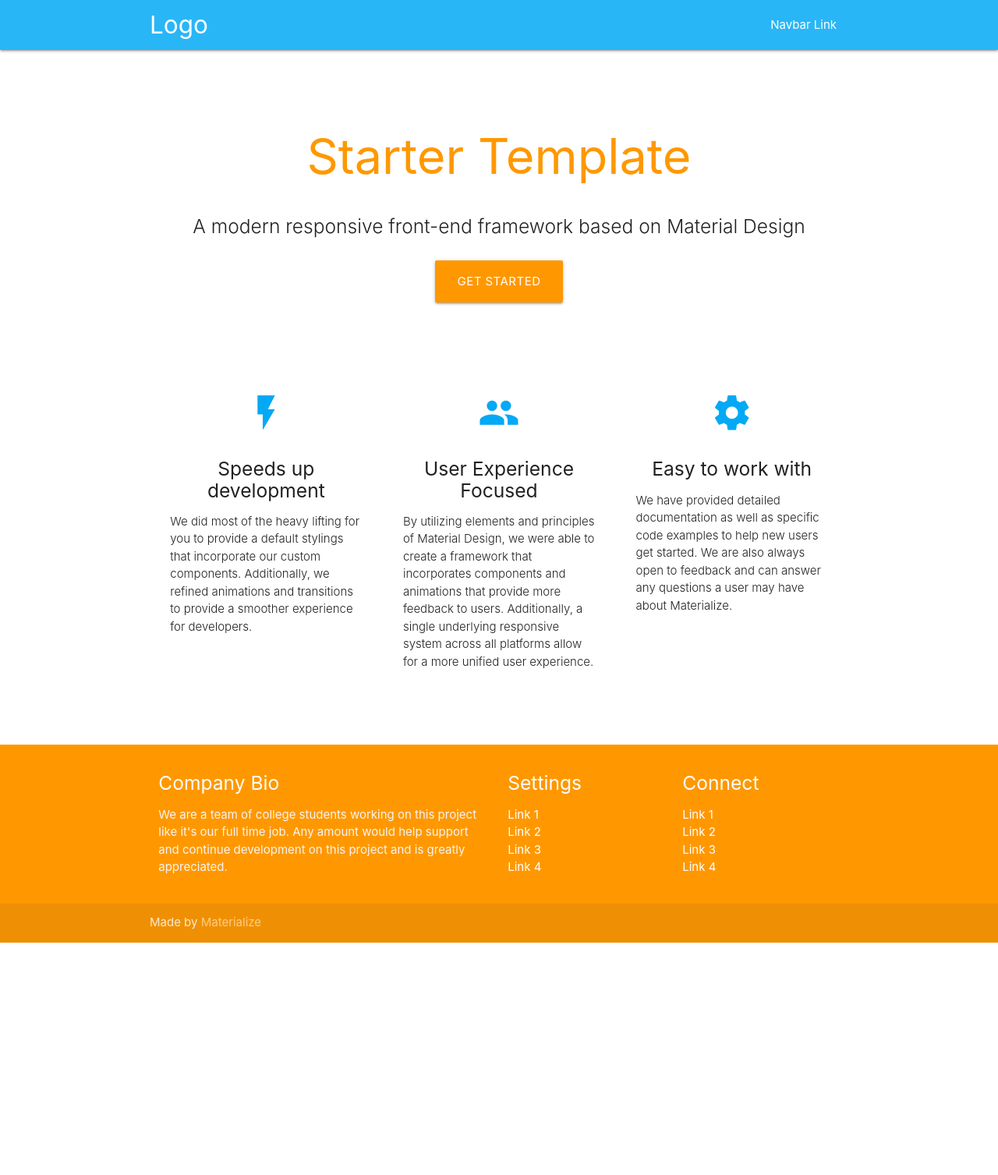
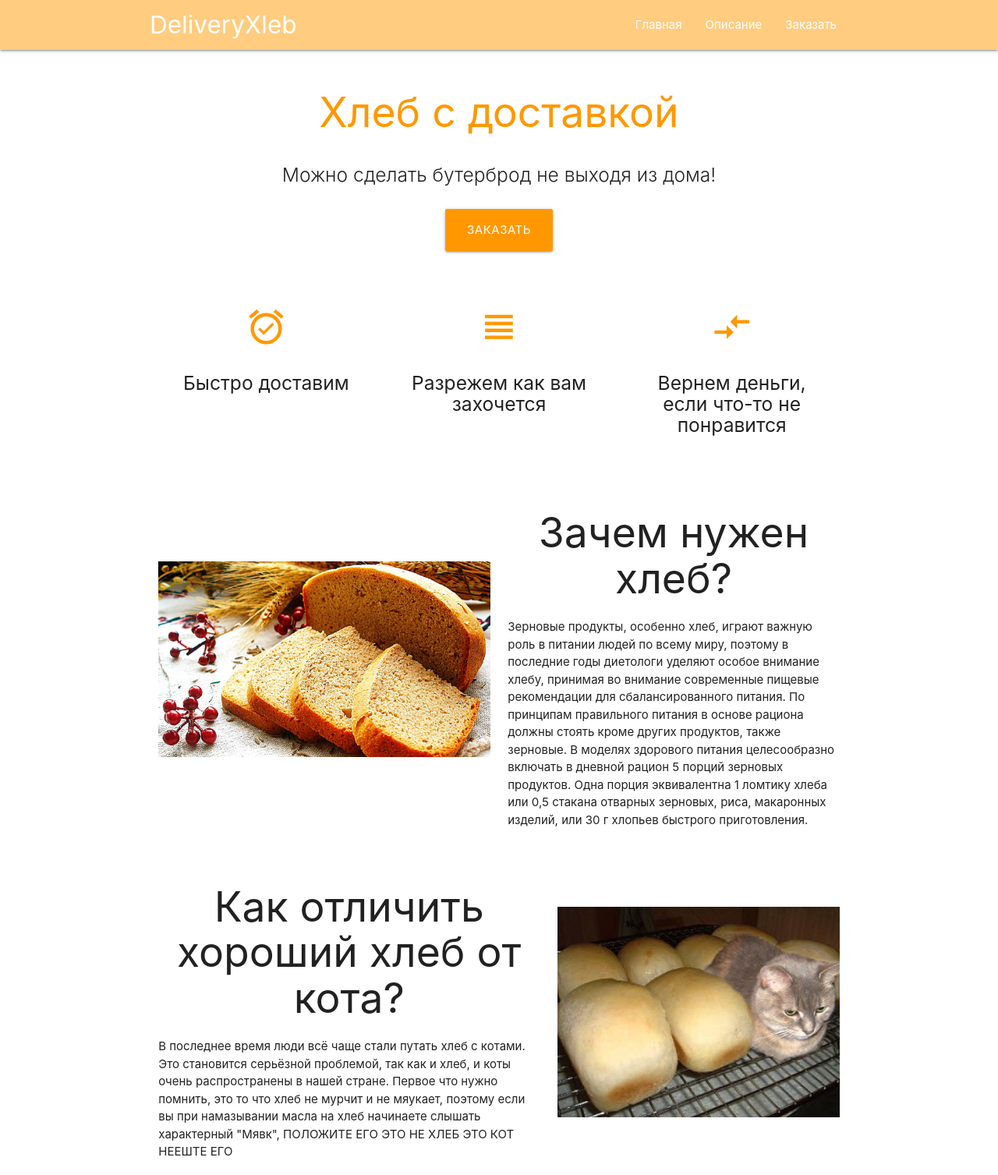
Before and after one commit to valentinp17/Xleb-and-cat, a plain HTML site: page index.html in a window 1280 px wide. Shown: the top 1507 px of the page at 78% size. Before the commit the page ends 1209 px from the top, so only its background shows below. Drawn offline with nearby package versions, Linux system fonts and the light colour scheme.

Commit message:
Added pics and text

```diff
--- a/index.html
+++ b/index.html
@@ -3,7 +3,7 @@
 <head>
     <meta http-equiv="Content-Type" content="text/html; charset=UTF-8"/>
     <meta name="viewport" content="width=device-width, initial-scale=1, maximum-scale=1.0"/>
-  <title>Starter Template - Materialize</title>
+    <title>Хлеб</title>
 
     <!-- CSS  -->
     <link href="https://fonts.googleapis.com/icon?family=Material+Icons" rel="stylesheet">
@@ -11,106 +11,109 @@
     <link href="css/style.css" type="text/css" rel="stylesheet" media="screen,projection"/>
 </head>
 <body>
-  <nav class="light-blue lighten-1" role="navigation">
-    <div class="nav-wrapper container"><a id="logo-container" href="#" class="brand-logo">Logo</a>
+<nav class="orange lighten-3" role="navigation">
+    <div class="nav-wrapper container"><a id="logo-container" href="#" class="brand-logo">DeliveryXleb</a>
         <ul class="right hide-on-med-and-down">
-        <li><a href="#">Navbar Link</a></li>
+            <li><a href="#index-banner">Главная</a></li>
+            <li><a href="#long-text">Описание</a></li>
+            <li><a href="#form">Заказать</a></li>
         </ul>
 
         <ul id="nav-mobile" class="sidenav">
-        <li><a href="#">Navbar Link</a></li>
+            <li><a href="#index-banner">Главная</a></li>
+            <li><a href="#advantages">Преимущества</a></li>
+            <li><a href="#long-text">Описание</a></li>
+            <li><a href="#form">Заказать</a></li>
         </ul>
         <a href="#" data-target="nav-mobile" class="sidenav-trigger"><i class="material-icons">menu</i></a>
     </div>
 </nav>
 <div class="section no-pad-bot" id="index-banner">
     <div class="container">
-      <br><br>
-      <h1 class="header center orange-text">Starter Template</h1>
+
+      <h2 class="header center orange-text">Хлеб с доставкой</h1>
       <div class="row center">
-        <h5 class="header col s12 light">A modern responsive front-end framework based on Material Design</h5>
+        <h5 class="header col s12 light">Можно сделать бутерброд не выходя из дома!</h5>
       </div>
       <div class="row center">
-        <a href="http://materializecss.com/getting-started.html" id="download-button" class="btn-large waves-effect waves-light orange">Get Started</a>
+        <a href="#form" id="download-button" class="btn-large waves-effect waves-light orange">Заказать</a>
       </div>
-      <br><br>
+
 
     </div>
   </div>
 
 
 <div class="container">
-    <div class="section">
+    <div class="section" id="advantages">
 
-      <!--   Icon Section   -->
         <div class="row">
             <div class="col s12 m4">
                 <div class="icon-block">
-            <h2 class="center light-blue-text"><i class="material-icons">flash_on</i></h2>
-            <h5 class="center">Speeds up development</h5>
-
-            <p class="light">We did most of the heavy lifting for you to provide a default stylings that incorporate our custom components. Additionally, we refined animations and transitions to provide a smoother experience for developers.</p>
+                    <h2 class="center orange-text"><i class="material-icons">alarm_on</i></h2>
+                    <h5 class="center">Быстро доставим</h5>
                 </div>
             </div>
 
             <div class="col s12 m4">
                 <div class="icon-block">
-            <h2 class="center light-blue-text"><i class="material-icons">group</i></h2>
-            <h5 class="center">User Experience Focused</h5>
-
-            <p class="light">By utilizing elements and principles of Material Design, we were able to create a framework that incorporates components and animations that provide more feedback to users. Additionally, a single underlying responsive system across all platforms allow for a more unified user experience.</p>
+                    <h2 class="center orange-text"><i class="material-icons">view_headline</i></h2>
+                    <h5 class="center">Разрежем как вам захочется</h5>
                 </div>
             </div>
 
             <div class="col s12 m4">
                 <div class="icon-block">
-            <h2 class="center light-blue-text"><i class="material-icons">settings</i></h2>
-            <h5 class="center">Easy to work with</h5>
-
-            <p class="light">We have provided detailed documentation as well as specific code examples to help new users get started. We are also always open to feedback and can answer any questions a user may have about Materialize.</p>
+                    <h2 class="center orange-text"><i class="material-icons">compare_arrows</i></h2>
+                    <h5 class="center">Вернем деньги, если что-то не понравится</h5>
                 </div>
             </div>
         </div>
 
     </div>
-    <br><br>
+    <div class="section" id="long-text">
+        <div class="row valign-wrapper">
+            <div class="col s12 m6">
+                <img src="2.jpg" class="responsive-img" alt="хлеб">
+            </div>
+            <div class="col s12 m6 14">
+                <h2 class="center">Зачем нужен хлеб?</h2>
+                <p>Зерновые продукты, особенно хлеб, играют важную роль в питании людей по всему миру, поэтому в последние годы диетологи уделяют особое внимание хлебу, принимая во внимание современные пищевые рекомендации для сбалансированного питания. По принципам правильного питания в основе рациона должны стоять кроме других продуктов, также зерновые. В моделях здорового питания целесообразно включать в дневной рацион 5 порций зерновых продуктов. Одна порция эквивалентна 1 ломтику хлеба или 0,5 стакана отварных зерновых, риса, макаронных изделий, или 30 г хлопьев быстрого приготовления.</p>
+            </div>
         </div>
 
-  <footer class="page-footer orange">
-    <div class="container">
-      <div class="row">
-        <div class="col l6 s12">
-          <h5 class="white-text">Company Bio</h5>
-          <p class="grey-text text-lighten-4">We are a team of college students working on this project like it's our full time job. Any amount would help support and continue development on this project and is greatly appreciated.</p>
-
-
+        <div class="row valign-wrapper">
+            <div class="col s12 m6 l8">
+                <h2 class="center">Как отличить хороший хлеб от кота?</h2>
+                <p>В последнее время люди всё чаще стали путать хлеб с котами. Это становится серьёзной проблемой, так как и хлеб, и коты очень распространены в нашей стране. Первое что нужно помнить, это то что хлеб не мурчит и не мяукает, поэтому если вы при намазывании масла на хлеб начинаете слышать характерный "Мявк", ПОЛОЖИТЕ ЕГО ЭТО НЕ ХЛЕБ ЭТО КОТ НЕЕШТЕ ЕГО
+                </p>
             </div>
-        <div class="col l3 s12">
-          <h5 class="white-text">Settings</h5>
-          <ul>
-            <li><a class="white-text" href="#!">Link 1</a></li>
-            <li><a class="white-text" href="#!">Link 2</a></li>
-            <li><a class="white-text" href="#!">Link 3</a></li>
-            <li><a class="white-text" href="#!">Link 4</a></li>
-          </ul>
-        </div>
-        <div class="col l3 s12">
-          <h5 class="white-text">Connect</h5>
-          <ul>
-            <li><a class="white-text" href="#!">Link 1</a></li>
-            <li><a class="white-text" href="#!">Link 2</a></li>
-            <li><a class="white-text" href="#!">Link 3</a></li>
-            <li><a class="white-text" href="#!">Link 4</a></li>
-          </ul>
+            <div class="col s12 m6 14">
+                <img src="cat.jpg" class="responsive-img" alt="nexleb">
             </div>
         </div>
     </div>
-    <div class="footer-copyright">
-      <div class="container">
-      Made by <a class="orange-text text-lighten-3" href="http://materializecss.com">Materialize</a>
+
+    <div class="section" id="form">
+        <h5 class="center">Закажите сейчас, и первая доставка будет стоить для вас всего 79 ₽</h5>
+        <form class="row valign-wrapper" action="#form">
+            <div class="input-field col s12 m12 l5">
+                <textarea id="name-field" class="materialize-textarea"></textarea>
+                <label for="name-field">Как к Вам обращаться?</label>
             </div>
+            <div class="input-field col s12 m8 l5">
+                <input type="tel" id="phone-number" class="validate">
+                <label for="phone-number">Телефон</label>
             </div>
-  </footer>
+            <div class="col s12 m4 l2">
+                <button class="btn waves-effect waves-light orange" type="submit"
+                        name="action">Заказать!
+                </button>
+            </div>
+        </form>
+    </div>
+    <br><br>
+</div>
 
 
 <!--  Scripts-->
```
Also changed, not shown: 2.jpg (added), cat.jpg (added). Lines whose indentation alone changed are shown as unchanged.
